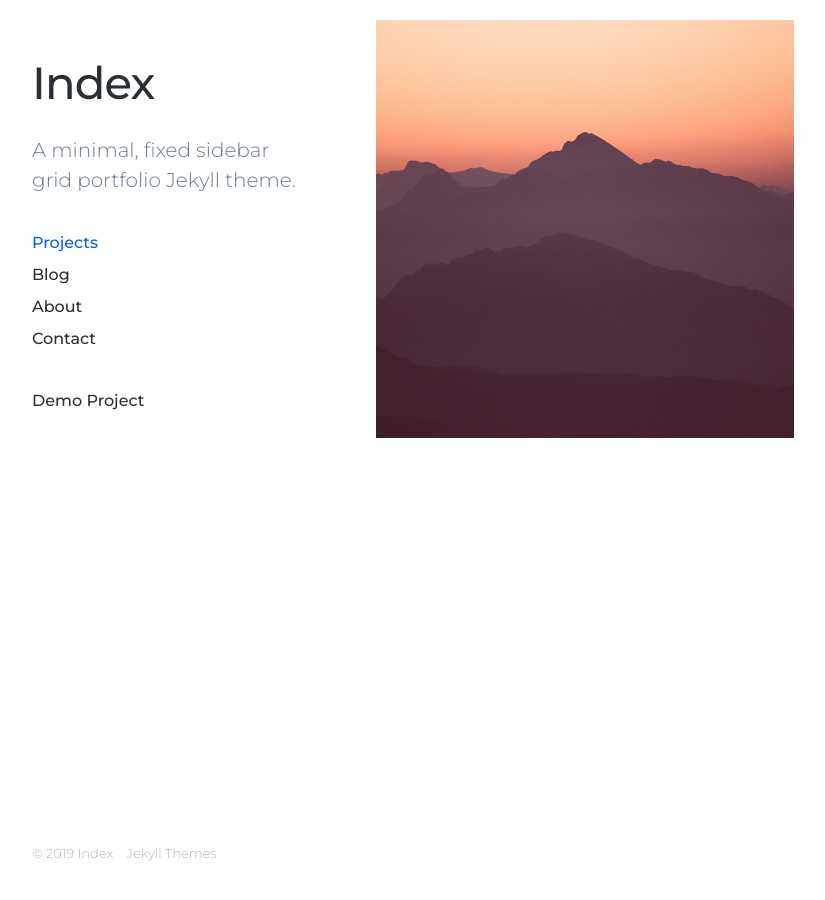
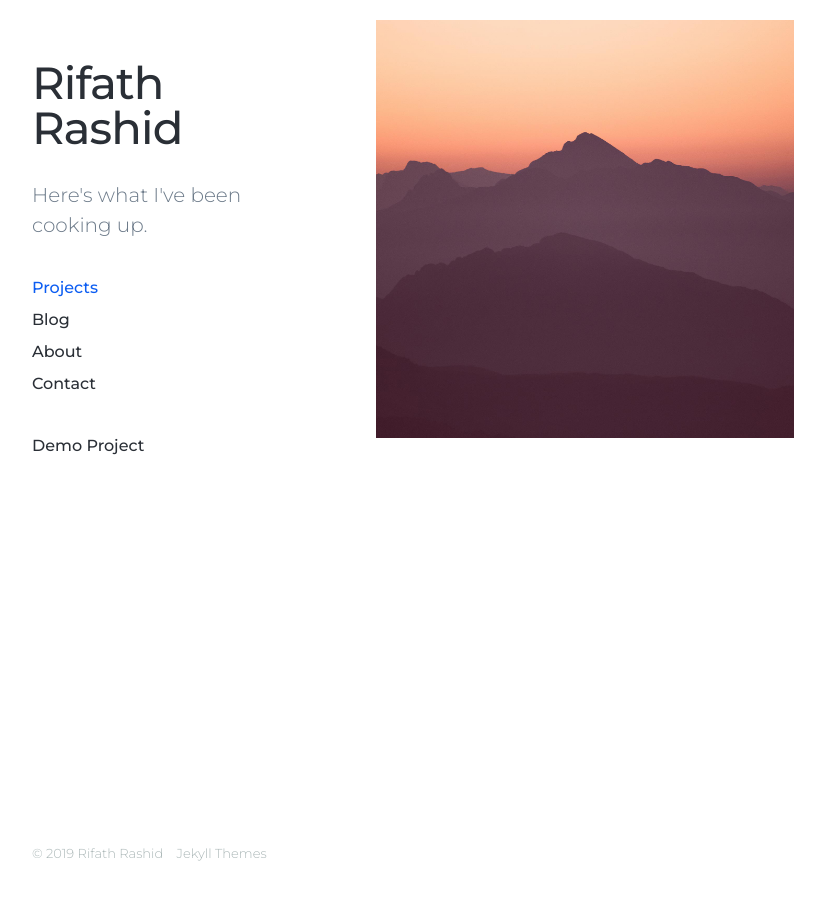
Before and after one commit to RifathRashid/RifathRashid.github.io, a Jekyll site: the page built from index.html, in a window 1280 px wide. Shown: the whole page, without its empty margins (28-853 px from the left). Built offline with Jekyll 4.4.1, drawn with Linux system fonts in a browser that asks for light colours; nearby versions of some CDN libraries.

Commit message:
Changed website title

```diff
--- a/_config.yml
+++ b/_config.yml
@@ -1,4 +1,4 @@
-site: Index Jekyll Theme
+site: Rifath Rashid
 
 collections:
   pages:
--- a/_data/settings.yml
+++ b/_data/settings.yml
@@ -1,6 +1,6 @@
 basic_settings:
-  site_title: Index
-  site_tagline: A minimal, fixed sidebar grid portfolio Jekyll theme.
+  site_title: Rifath Rashid
+  site_tagline: Here's what I've been cooking up.
   favicon_image: /images/favicon.png
 
 header_settings:
```
